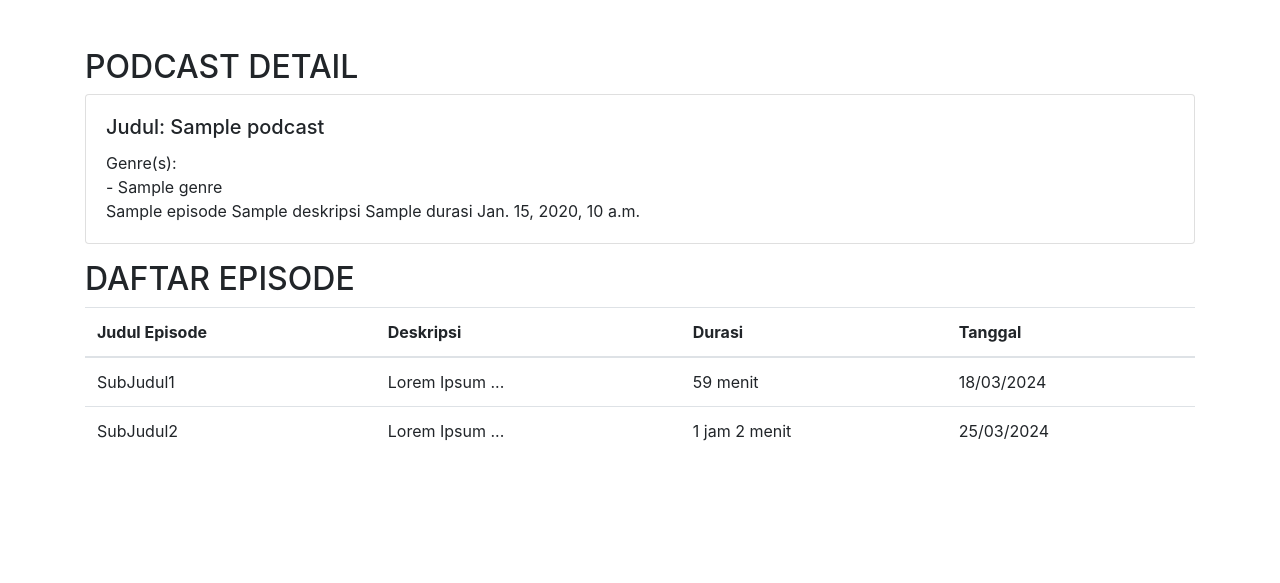
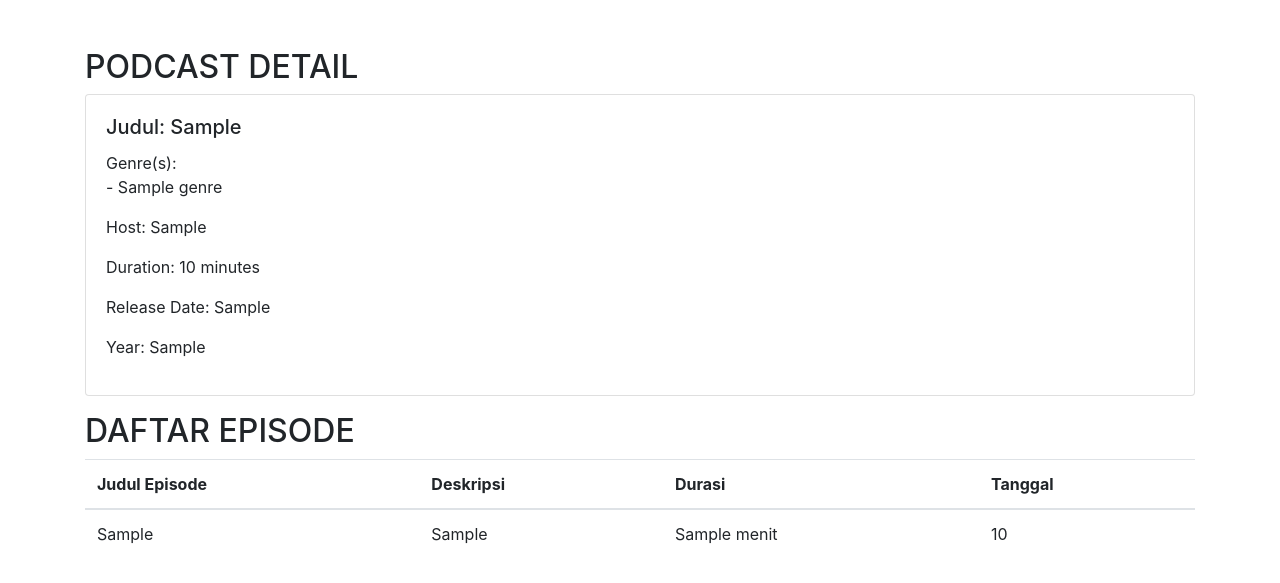
Before and after one commit to DevandraR/TK_Basdat, a Django app: template biru/templates/playPodcast.html in a window 1280 px wide. Shown: the top 583 px of the page. Run offline with Django 4.2, Linux system fonts and the light colour scheme; the template is opened without the code that fills it: most values are stand-ins (such as "Sample title", 1, 10 or a date in 2020); some libraries are stand-ins or nearby versions.

Commit message:
[Fitur Biru] R Play Podcast fetch data finished

```diff
--- a/biru/templates/playPodcast.html
+++ b/biru/templates/playPodcast.html
@@ -12,21 +12,16 @@
   <h2>PODCAST DETAIL</h2>
   <div class="card mb-3">
     <div class="card-body">
-      <h5 class="card-title">Judul: {{ podcast.judul }}</h5>
+      <h5 class="card-title">Judul: {{ podcast.0 }}</h5>
       <p class="card-text">Genre(s): <br>
-      {% for genre in podcast.genre %}
+      {% for genre in podcast.1 %}
         - {{ genre }} <br>
       {% endfor %}
       </p>
-      <!-- ... -->
-      {% for episode in episodes %}
-        <tr>
-          <td>{{ episode.judul }}</td>
-          <td>{{ episode.deskripsi }}</td>
-          <td>{{ episode.durasi }}</td>
-          <td>{{ episode.tanggal_rilis }}</td>
-        </tr>
-      {% endfor %}
+      <p>Host: {{ podcast.2 }}</p>
+      <p>Duration: {{ podcast.3 }} minutes</p>
+      <p>Release Date: {{ podcast.4 }}</p>
+      <p>Year: {{ podcast.5 }}</p>
     </div>
   </div>
 
@@ -41,18 +36,14 @@
       </tr>
     </thead>
     <tbody>
-      <tr>
-        <td>SubJudul1</td>
-        <td>Lorem Ipsum ...</td>
-        <td>59 menit</td>
-        <td>18/03/2024</td>
-      </tr>
-      <tr>
-        <td>SubJudul2</td>
-        <td>Lorem Ipsum ...</td>
-        <td>1 jam 2 menit</td>
-        <td>25/03/2024</td>
-      </tr>
+      {% for episode in episodes %}
+        <tr>
+          <td>{{ episode.0 }}</td>
+          <td>{{ episode.1 }}</td>
+          <td>{{ episode.2 }} menit</td>
+          <td>{{ episode.3 }}</td>
+        </tr>
+      {% endfor %}
       <!-- Add more rows for additional episodes -->
     </tbody>
   </table>
--- a/biru/urls.py
+++ b/biru/urls.py
@@ -2,5 +2,5 @@
 from . import views
 
 urlpatterns = [
-    path('podcast/<int:podcast_id>', views.get_podcast_details, name='get_podcast_details')
+    path('<uuid:podcast_id>/', views.get_podcast_details, name='get_podcast_details')
 ]
--- a/tkBasdat/settings.py
+++ b/tkBasdat/settings.py
@@ -39,6 +39,10 @@
     'django.contrib.messages',
     'django.contrib.staticfiles',
     'marmut',
+    'biru',
+    'hijau',
+    'kuning',
+    'merah',
 ]
 
 MIDDLEWARE = [
@@ -56,7 +60,7 @@
 TEMPLATES = [
     {
         'BACKEND': 'django.template.backends.django.DjangoTemplates',
-        'DIRS': [],
+        'DIRS': [os.path.join(BASE_DIR, 'biru/templates')],
         'APP_DIRS': True,
         'OPTIONS': {
             'context_processors': [
--- a/tkBasdat/urls.py
+++ b/tkBasdat/urls.py
@@ -18,7 +18,9 @@
 from django.urls import path, include
 from marmut import views as marmut_views
 
+
 urlpatterns = [
     path('admin/', admin.site.urls),
     path('app/', marmut_views.index),
+    path('biru/', include('biru.urls')),
 ]
```
Also changed, not shown: biru/views.py (+11 -9 lines).
